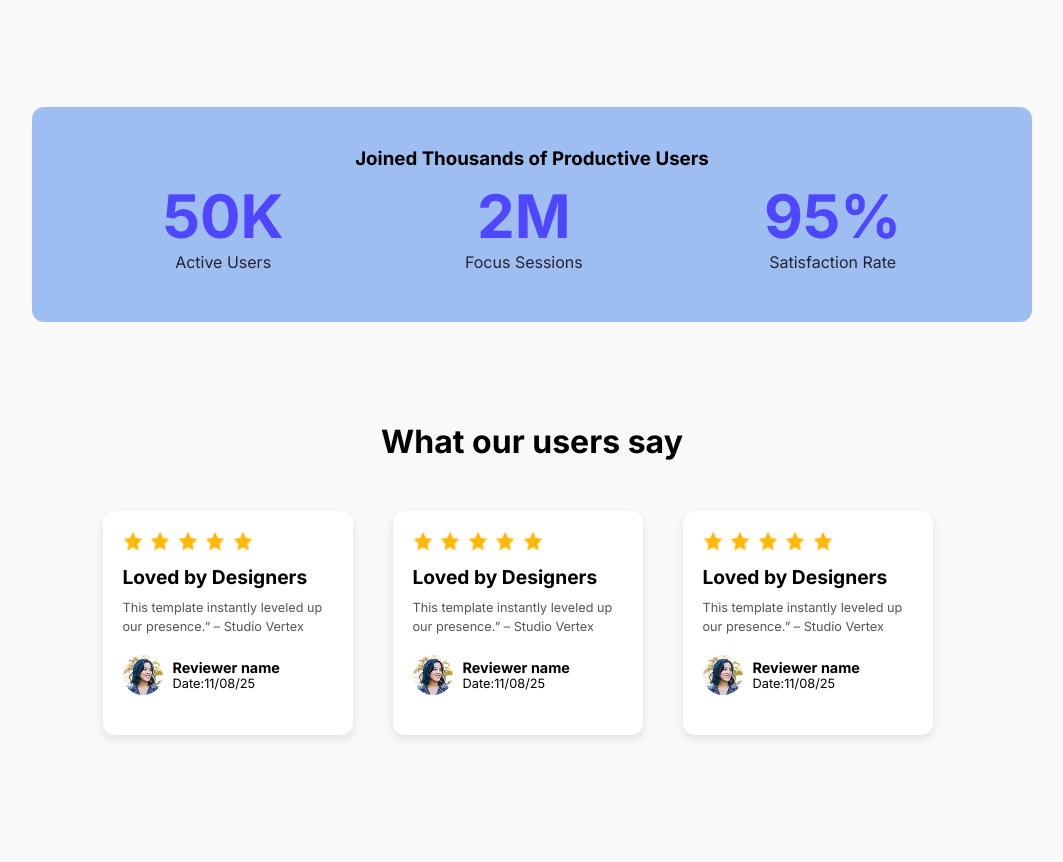
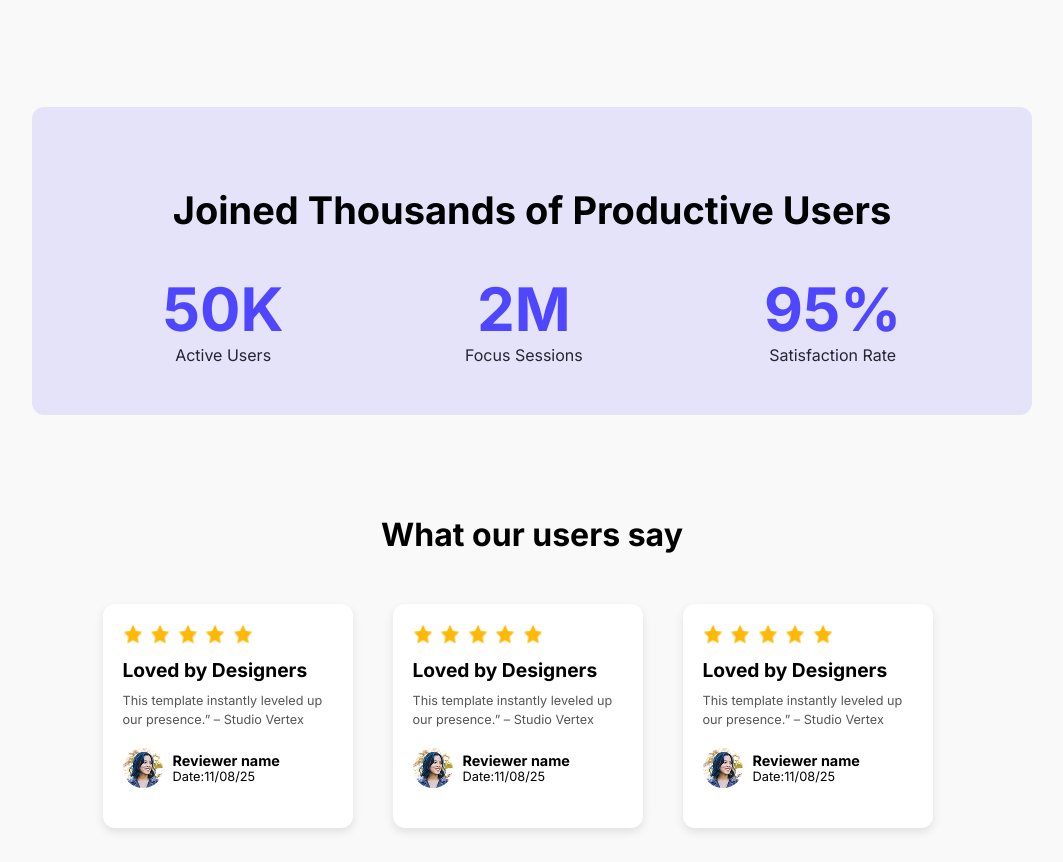
Before and after one commit to MdHridoySikder/assignment01, a plain HTML site: page index.html in a window 1280 px wide. Shown: the part 1120-1982 px from the top of the page, without its empty margins (108-1171 px from the left). Drawn offline with Linux system fonts and the light colour scheme.

Commit message:
finally assignment done

```diff
--- a/index.html
+++ b/index.html
@@ -41,7 +41,7 @@
 
 <section class="st-container">
     <div class="inter-normal">
-    <h3><b>Joined Thousands of Productive Users</b></h3>
+    <h2>Joined Thousands of Productive Users</h2>
     <div class="all-box">
         <div class="only-box">
             <span class="first-num">50K</span>
--- a/style.css
+++ b/style.css
@@ -107,7 +107,7 @@ div .top {
 }
 /* Joined Thousands of Productive Users */
 .st-container{
-    background-color:#9ebef2;
+    background-color:#4d47ff1f;
     padding: 40px;
     border-radius: 12px;
     max-width: 1000px;
@@ -120,10 +120,10 @@ margin-bottom: 100px;
 
 }
 .st-container h2{
-    font-size: 24%;
     margin-bottom: 30px;
     font-weight: bold;
     text-align: center;
+    font-size: 38px;
 
 
 }
@@ -310,5 +310,5 @@ margin: 0px;
   background-color:#3d3b596b;
   color: #4E47FF;
   scale: 1.04;
-  box-shadow: 0px 0px 35px rgba(50, 70, 77, 0.466);
+  box-shadow: 0px 0px 35px rgba(102, 124, 175, 0.466);
 }
```
